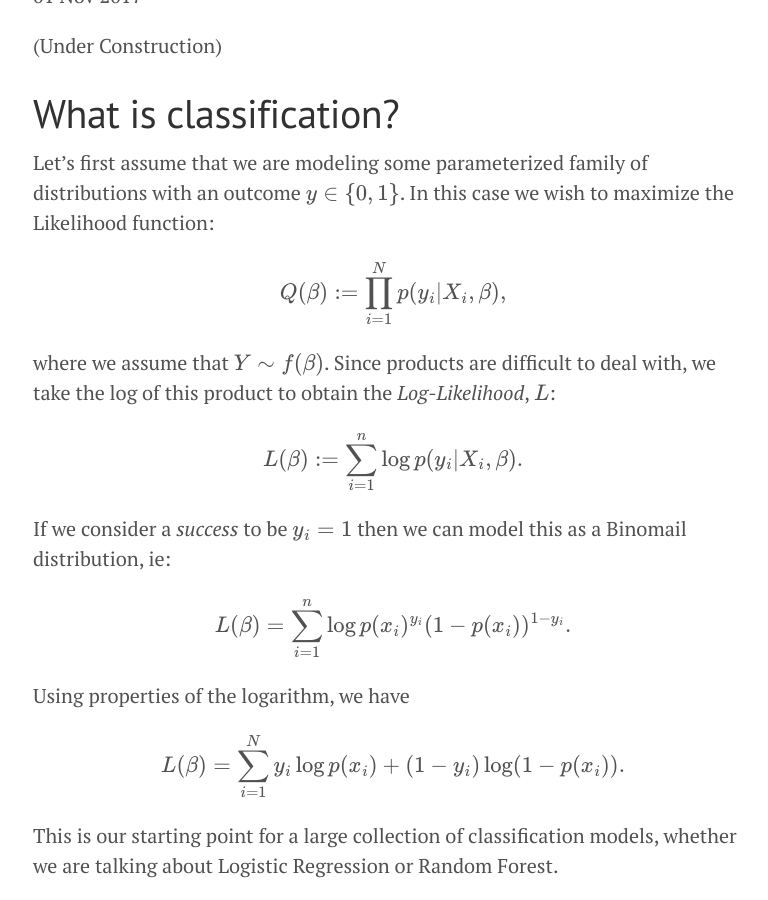
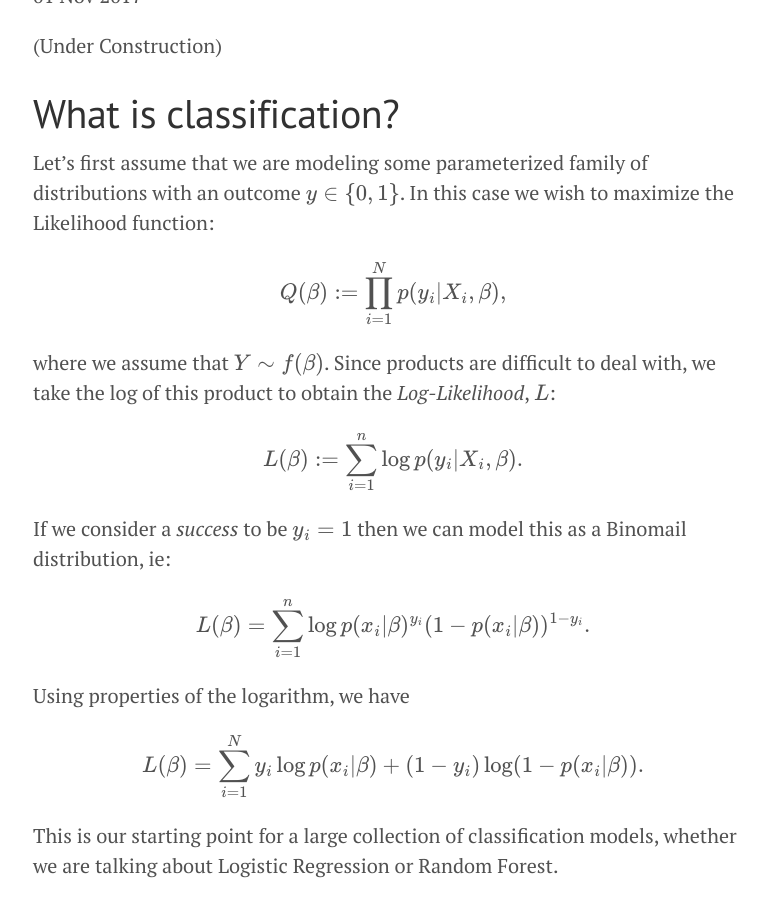
Before and after one commit to doriang102/doriang102.github.io, a Jekyll site: the page built from _posts/2017-11-01-introduction-to-classification.md, in a window 1280 px wide and 900 px high, scrolled down 286 px. Shown: the whole window, without its empty margins (247-1015 px from the left). Built offline with Jekyll 4.4.1, drawn with Linux system fonts in a browser that asks for light colours; our own code applies the rules of GitHub Pages for plain Markdown files; formulas are drawn with MathJax 3.

Commit message:
Update 2017-11-01-introduction-to-classification.md

```diff
--- a/_posts/2017-11-01-introduction-to-classification.md
+++ b/_posts/2017-11-01-introduction-to-classification.md
@@ -4,19 +4,19 @@
 
 Let's first assume that we are modeling some parameterized family of distributions with an outcome $$y \in \{0,1\}$$. In this case we wish to maximize the Likelihood function:
 
-$$ Q(\beta) := \prod_{i=1}^N p(y_i | X_i, \beta),$$
+$$ Q(\beta) := \prod_{i=1}^N p(y_i \lvert X_i, \beta),$$
 
 where we assume that $$Y \sim f(\beta)$$. Since products are difficult to deal with, we take the log of this product to obtain the *Log-Likelihood*, $$L$$:
 
-$$L(\beta) := \sum_{i=1}^n \log p(y_i | X_i, \beta). $$
+$$L(\beta) := \sum_{i=1}^n \log p(y_i \lvert X_i, \beta). $$
 
 If we consider a *success* to be $$y_i=1$$ then we can model this as a Binomail distribution, ie:
 
-$$L(\beta) = \sum_{i=1}^n \log p(x_i)^{y_i} (1-p(x_i))^{1-y_i}.$$
+$$L(\beta) = \sum_{i=1}^n \log p(x_i \lvert \beta )^{y_i} (1-p(x_i \lvert \beta))^{1-y_i}.$$
 
 Using properties of the logarithm, we have
 
-$$L(\beta) = \sum_{i=1}^N y_i \log p(x_i) + (1-y_i) \log (1-p(x_i)).$$
+$$L(\beta) = \sum_{i=1}^N y_i \log p(x_i \lvert \beta ) + (1-y_i) \log (1-p(x_i \lvert \beta)).$$
 
 This is our starting point for a large collection of classification models, whether we are talking about Logistic Regression or Random Forest.
 
```
